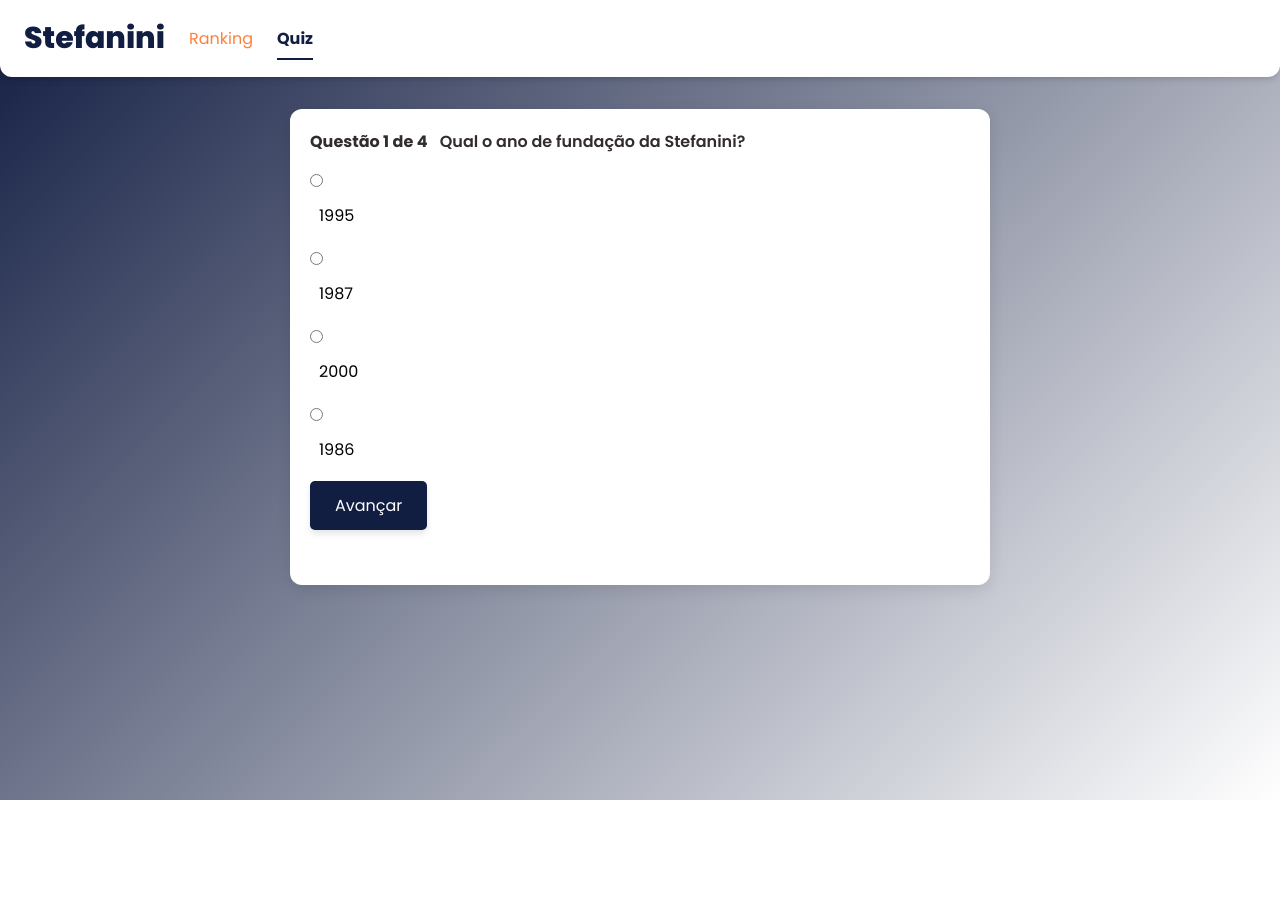
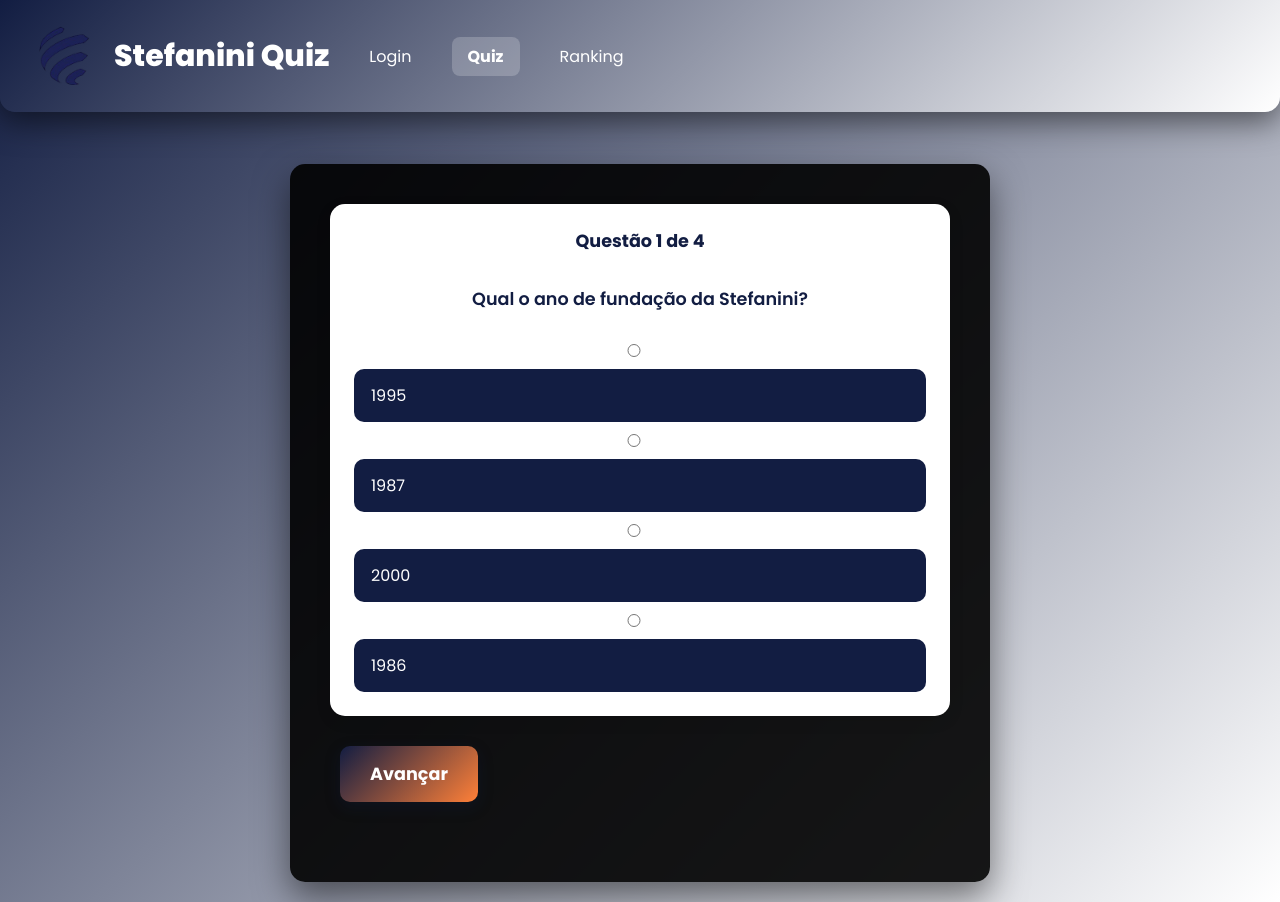
Before and after one commit to ViniciusFrancelino/stefanini-quiz-challenge, a website: page public/html/quiz.html in a window 1280 px wide. Both pictures are taken after a click on the button "Iniciar Avaliação". Before the commit the page ends 800 px from the top, so only its background shows below. Drawn offline with Linux system fonts and the light colour scheme.

Commit message:
style: finalizando estilizacao de telas

```diff
--- a/public/css/quiz.css
+++ b/public/css/quiz.css
@@ -9,7 +9,7 @@
     --espacamento-lg: 2rem;
     --espacamento-md: 1.5rem;
     --espacamento-sm: 1rem;
-    --raio-borda-md: 12px;
+    --raio-borda-md: 15px;
 }
 
 * {
@@ -20,9 +20,8 @@
 }
 
 body {
-    font-family: 'Poppins', sans-serif;
     background: linear-gradient(135deg, var(--primary) 0%, var(--white) 100%);
-    color: var(--black);
+    color: var(--white);
     min-height: 100vh;
 }
 
@@ -31,10 +30,10 @@
     justify-content: space-between;
     align-items: center;
     padding: 1rem 1.5rem;
-    background-color: var(--white);
-    box-shadow: 0 4px 6px -1px rgba(0, 0, 0, 0.1), 0 2px 4px -2px rgba(0, 0, 0, 0.1);
-    border-bottom-left-radius: 0.75rem;
-    border-bottom-right-radius: 0.75rem;
+    background: linear-gradient(135deg, var(--primary) 0%, var(--white) 100%);
+    box-shadow: 0 10px 30px rgba(0, 0, 0, 0.5);
+    border-bottom-left-radius: 15px;
+    border-bottom-right-radius: 15px;
     margin-bottom: var(--espacamento-lg);
 }
 
@@ -50,7 +49,13 @@
     font-weight: 800;
     display: flex;
     align-items: center;
-    color: var(--primary);
+    color: var(--white);
+}
+
+.logo {
+    width: 80px;
+    height: auto;
+    margin-right: 10px;
 }
 
 .nav-menu {
@@ -63,19 +68,20 @@
 
 .link-menu {
     text-decoration: none;
-    color: var(--secondary);
-    transition: color 0.2s;
-    padding: 0.5rem 0;
+    color: var(--white);
+    transition: all 0.3s ease;
+    padding: 0.5rem 1rem;
+    border-radius: 8px;
 }
 
 .link-menu:hover {
-    color: var(--primary);
+    background-color: rgba(255, 255, 255, 0.1);
+    transform: translateY(-1px);
 }
 
 .link-ativo {
-    color: var(--primary);
+    background-color: rgba(255, 255, 255, 0.2);
     font-weight: 700;
-    border-bottom: 2px solid var(--primary);
 }
 
 main {
@@ -83,81 +89,88 @@
     justify-content: center;
     align-items: center;
     flex-grow: 1;
+    padding: 20px;
 }
 
 .quiz-container {
-    background-color: var(--white);
-    padding: 20px;
+    background-color: rgba(0, 0, 0, 0.9);
+    padding: 40px;
     border-radius: var(--raio-borda-md);
-    box-shadow: 0 4px 15px rgba(0, 0, 0, 0.1);
+    box-shadow: 0 15px 35px rgba(0, 0, 0, 0.5);
     max-width: 700px;
     width: 100%;
-    margin-left: 0;
+    text-align: center;
 }
 
 .quiz-container h1 {
-    color: var(--main);
-    margin-bottom: 0.5rem;
-    font-size: 1.5rem;
+    color: var(--primary);
+    margin-bottom: 1rem;
+    font-size: 2em;
+    font-weight: 700;
 }
 
 .quiz-container p {
-    color: var(--terciaria);
+    color: var(--primary);
+    margin-bottom: 2rem;
+    font-size: 1.1em;
 }
 
 .questao-block {
-    background-color: #f9f9f9;
+    background-color: var(--white);
     padding: var(--espacamento-md);
     border-radius: var(--raio-borda-md);
     margin-bottom: var(--espacamento-md);
-    border: 1px solid #eee;
+    box-shadow: 0 5px 15px rgba(0, 0, 0, 0.1);
 }
 
 .questao-numero {
     font-weight: 700;
     color: var(--primary);
-    display: inline-block;
-    margin-right: 0.5rem;
+    display: block;
+    margin-bottom: 0.5rem;
+    font-size: 1.2em;
 }
 
 .questao-text {
     font-weight: 600;
-    color: var(--main);
-    display: inline;
-    margin-bottom: 0.5rem;
+    color: var(--black);
+    display: block;
+    margin-bottom: 1rem;
+    font-size: 1.1em;
 }
 
 .opcao {
     display: flex;
     flex-direction: column;
-    gap: 10px;
-    margin-top: 15px;
-}
-#questao{
-    min-height: 200px;
+    gap: 12px;
+    margin-top: 20px;
 }
 
 .opcao label {
     display: flex;
     align-items: center;
     cursor: pointer;
-    padding: 8px;
-    border-radius: 8px;
-    transition: background-color 0.2s;
-    border: 1px solid transparent;
+    padding: 12px 15px;
+    border-radius: 10px;
+    transition: all 0.3s ease;
+    border: 2px solid transparent;
+    background-color: var(--primary);
 }
 
 .opcao label:hover {
-    background-color: #f0f0f0;
+    background-color: var(--terciaria);
+    transform: translateY(-2px);
+    box-shadow: 0 5px 10px rgba(0, 0, 0, 0.1);
 }
 
 .opcao input[type="radio"]:checked+label {
     border-color: var(--primary);
-    background-color: rgba(192, 53, 58, 0.05);
+    background-color: var(--terciaria);
+    box-shadow: 0 0 15px rgba(18, 29, 66, 0.3);
 }
 
 .opcao input[type="radio"] {
-    margin-right: 10px;
+    margin-right: 12px;
     accent-color: var(--primary);
 }
 
@@ -165,35 +178,37 @@
 #botao_quiz,
 #btnProx,
 #botao_novamente,
-#botao_visualizar
-{
-    background-color: var(--primary);
+#botao_visualizar {
+    background: linear-gradient(135deg, var(--primary) 0%, var(--secondary) 100%);
     color: var(--white);
     border: none;
-    padding: 12px 25px;
-    border-radius: 5px;
-    font-size: 1em;
+    padding: 15px 30px;
+    border-radius: 10px;
+    font-size: 1.1em;
+    font-weight: bold;
     cursor: pointer;
-    transition: background-color 0.3s, transform 0.1s;
-    margin-top: 10px;
-    margin-bottom: 10px;
-    box-shadow: 0 4px 6px rgba(0, 0, 0, 0.1);
+    transition: all 0.3s ease;
+    margin: 10px;
+    box-shadow: 0 5px 15px rgba(18, 29, 66, 0.3);
 }
 
 #inicio-quiz-btn:hover,
 #botao-quiz:hover,
 #btnProx:hover,
-#botao_novamente:hover, #botao_visualizar:hover{
-    background-color: var(--secondary);
-    transform: translateY(-2px);
+#botao_novamente:hover,
+#botao_visualizar:hover {
+    transform: translateY(-3px);
+    box-shadow: 0 8px 20px rgba(18, 29, 66, 0.4);
 }
 
 #resultado_mensagem {
     margin-top: var(--espacamento-lg);
     padding: var(--espacamento-md);
     border-radius: var(--raio-borda-md);
+    background-color: rgba(255, 255, 255, 0.1);
+    color: var(--white);
+    font-size: 1.1em;
     border-left: 5px solid var(--primary);
-    background-color: rgba(18, 29, 66, 0.05);
 }
 
 #resultado_mensagem h2 {
@@ -213,5 +228,16 @@
 }
 
 #resultado_mensagem strong {
-    color: var(--main);
+    color: var(--primary);
 }
+
+.botao-area {
+    text-align: center;
+    margin-top: 30px;
+}
+
+#spanCertas, #spanErradas {
+    display: block;
+    margin: 10px 0;
+    font-weight: bold;
+}
--- a/public/css/ranking.css
+++ b/public/css/ranking.css
@@ -0,0 +1,112 @@
+:root {
+    --primary: #121d42;
+    --secondary: #ff8038;
+    --terciaria: #332C2C;
+    --black: #000000;
+    --white: #FFFFFF;
+    --cinza: #f3f4f6;
+}
+
+
+* {
+    margin: 0;
+    padding: 0;
+    box-sizing: border-box;
+    font-family: 'Poppins', sans-serif;
+}
+
+body {
+    background: linear-gradient(135deg, var(--primary) 0%, var(--white) 100%);
+    min-height: 100vh;
+}
+
+main {
+    min-height: 100vh;
+    width: 100%;
+    display: flex;
+    justify-content: center;
+    align-items: center;
+    padding: 20px;
+}
+
+.container {
+    width: 100%;
+    max-width: 600px;
+    background-color: rgba(0, 0, 0, 0.9);
+    padding: 40px;
+    border-radius: 15px;
+    box-shadow: 0 10px 30px rgba(0, 0, 0, 0.5);
+    text-align: center;
+}
+
+.logo {
+    width: 100px;
+    height: auto;
+    margin-bottom: 20px;
+}
+
+.container h2 {
+    color: var(--white);
+    font-size: 2.5em;
+    margin-bottom: 10px;
+    font-weight: 700;
+}
+
+.subtitulo {
+    color: var(--white);
+    margin-bottom: 30px;
+    font-size: 1.1em;
+}
+
+#rankingTable {
+    width: 100%;
+    border-collapse: collapse;
+    background-color: var(--white);
+    box-shadow: 0 5px 15px rgba(0, 0, 0, 0.1);
+    border-radius: 10px;
+    overflow: hidden;
+    margin-bottom: 30px;
+}
+
+#rankingTable th, #rankingTable td {
+    padding: 15px;
+    text-align: left;
+    border-bottom: 1px solid #ddd;
+}
+
+#rankingTable th {
+    background: linear-gradient(135deg, var(--primary) 0%, var(--secondary) 100%);
+    color: var(--white);
+    font-weight: 600;
+}
+
+#rankingTable tr:nth-child(even) {
+    background-color: #f9f9f9;
+}
+
+#rankingTable tr:hover {
+    background-color: rgba(192, 53, 58, 0.05);
+}
+
+.btn-voltar {
+    width: 100%;
+    max-width: 200px;
+    background: linear-gradient(135deg, var(--primary) 0%, var(--secondary) 100%);
+    color: var(--white);
+    padding: 15px 20px;
+    border: none;
+    border-radius: 8px;
+    font-size: 1.1em;
+    font-weight: bold;
+    cursor: pointer;
+    transition: all 0.3s ease;
+}
+
+.btn-voltar:hover {
+    transform: translateY(-2px);
+    box-shadow: 0 5px 15px var(--primary);
+}
+
+.btn-voltar:active {
+    transform: translateY(0);
+}
--- a/public/html/quiz.html
+++ b/public/html/quiz.html
@@ -1,10 +1,10 @@
 <!DOCTYPE html>
-<html lang="en">
+<html lang="pt-BR">
 
 <head>
     <meta charset="UTF-8">
     <meta name="viewport" content="width=device-width, initial-scale=1.0">
-    <title>Stefanini | Quiz</title>
+    <title>Stefanini | Quiz Challenge</title>
 
     <link rel="stylesheet" href="../css/quiz.css">
     <link rel="icon" href="../assets/logo.png">
@@ -20,53 +20,44 @@
     <header class="cabecalho">
         <div class="cabecalho-esquerda">
             <div class="logo-area">
-                Stefanini
+                <img src="../assets/logo.png" alt="Logo Stefanini" class="logo">
+                Stefanini Quiz
             </div>
             <nav>
                 <ul class="nav-menu">
-                    <li><a href="../index.html" class="link-menu">Ranking</a></li>
-                    <li><a href="./quiz.html" class="link-menu link-ativo">Quiz</a></li>
+                    <li><a href="login.html" class="link-menu">Login</a></li>
+                    <li><a href="quiz.html" class="link-menu link-ativo">Quiz</a></li>
+                    <li><a href="ranking.html" class="link-menu">Ranking</a></li>
                 </ul>
             </nav>
         </div>
     </header>
+
     <main>
-        <div class="quiz-container" style="display: block;">
+        <div class="quiz-container">
             <div id="inicio-quiz">
                 <h1>Avaliação de Conhecimento</h1>
                 <p>Responda com a opção que melhor reflete o conhecimento da Stefanini</p>
 
-                <div id="quiz-inicio" style="text-align: center; margin-top: 40px;">
+                <div id="quiz-inicio">
                     <button id="inicio-quiz-btn" type="button" onclick="iniciar()">Iniciar Avaliação</button>
                 </div>
             </div>
 
-            <form id="hapkidoquiz" style="display: block;">
+            <form id="stefanini_quiz">
 
-                <div class="questao-none" id="questao" style="display: none;">
+                <div class="questao-block" id="questao" style="display: none;">
                     <p class="questao-numero"></p>
                     <p class="questao-text"></p>
                     <div class="opcao">
-                        <span>
-                            <input type="radio" id="primeiraOpcao" name="stefanini_option" class="radio"
-                                value="alternativaA" />
-                            <label for="primeiraOpcao" class="option" id="labelOpcaoUm"></label>
-                        </span>
-                        <span>
-                            <input type="radio" id="segundaOpcao" name="stefanini_option" class="radio"
-                                value="alternativaB" />
-                            <label for="segundaOpcao" class="option" id="labelOpcaoDois"></label>
-                        </span>
-                        <span>
-                            <input type="radio" id="terceiraOpcao" name="stefanini_option" class="radio"
-                                value="alternativaC" />
-                            <label for="terceiraOpcao" class="option" id="labelOpcaoTres"></label>
-                        </span>
-                        <span>
-                            <input type="radio" id="quartaOpcao" name="stefanini_option" class="radio"
-                                value="alternativaD" />
-                            <label for="quartaOpcao" class="option" id="labelOpcaoQuatro"></label>
-                        </span>
+                        <input type="radio" id="primeiraOpcao" name="stefanini_option" value="alternativaA" />
+                        <label for="primeiraOpcao" id="labelOpcaoUm"></label>
+                        <input type="radio" id="segundaOpcao" name="stefanini_option" value="alternativaB" />
+                        <label for="segundaOpcao" id="labelOpcaoDois"></label>
+                        <input type="radio" id="terceiraOpcao" name="stefanini_option" value="alternativaC" />
+                        <label for="terceiraOpcao" id="labelOpcaoTres"></label>
+                        <input type="radio" id="quartaOpcao" name="stefanini_option" value="alternativaD" />
+                        <label for="quartaOpcao" id="labelOpcaoQuatro"></label>
                     </div>
                 </div>
 
@@ -75,15 +66,9 @@
                     <button type="button" id="botao_quiz" style="display: none;" onclick="publicar()">Finalizar</button>
                     <button type="button" id="botao_novamente" style="display: none;" onclick="tentarNovamente()">Tentar Novamente</button>
                     <div id="resultado_mensagem" style="display: none;"></div>
-                    <span
-                        id="spanCertas" style="color: green; padding: 10px 10px 10px 10px">
-                    </span>
-                    <span
-                        id="spanErradas" style="color: red;">
-                    </span>
-                    <button type="button" id="botao_visualizar" style="display: none;"
-                        onclick="irParaRanking()">Visualizar Ranking
-                    </button>
+                    <span id="spanCertas" style="color: green; padding: 10px;"></span>
+                    <span id="spanErradas" style="color: red;"></span>
+                    <button type="button" id="botao_visualizar" style="display: none;" onclick="irParaRanking()">Visualizar Ranking</button>
                 </div>
             </form>
         </div>
@@ -235,7 +220,7 @@
         habilitarAlternativas(false)
         document.getElementById('btnProx').disabled = true
 
-        if (numeroDaQuestaoAtual < quantidadeDeQuestoes) {
+        if (numeroDaQuestaoAtual < quantidadeDeQuestoes - 1) {
 
             setTimeout(() => {
                 limparCoresBackgroundOpcoes()
```
Also changed, not shown: public/html/ranking.html (+10 -6 lines).
